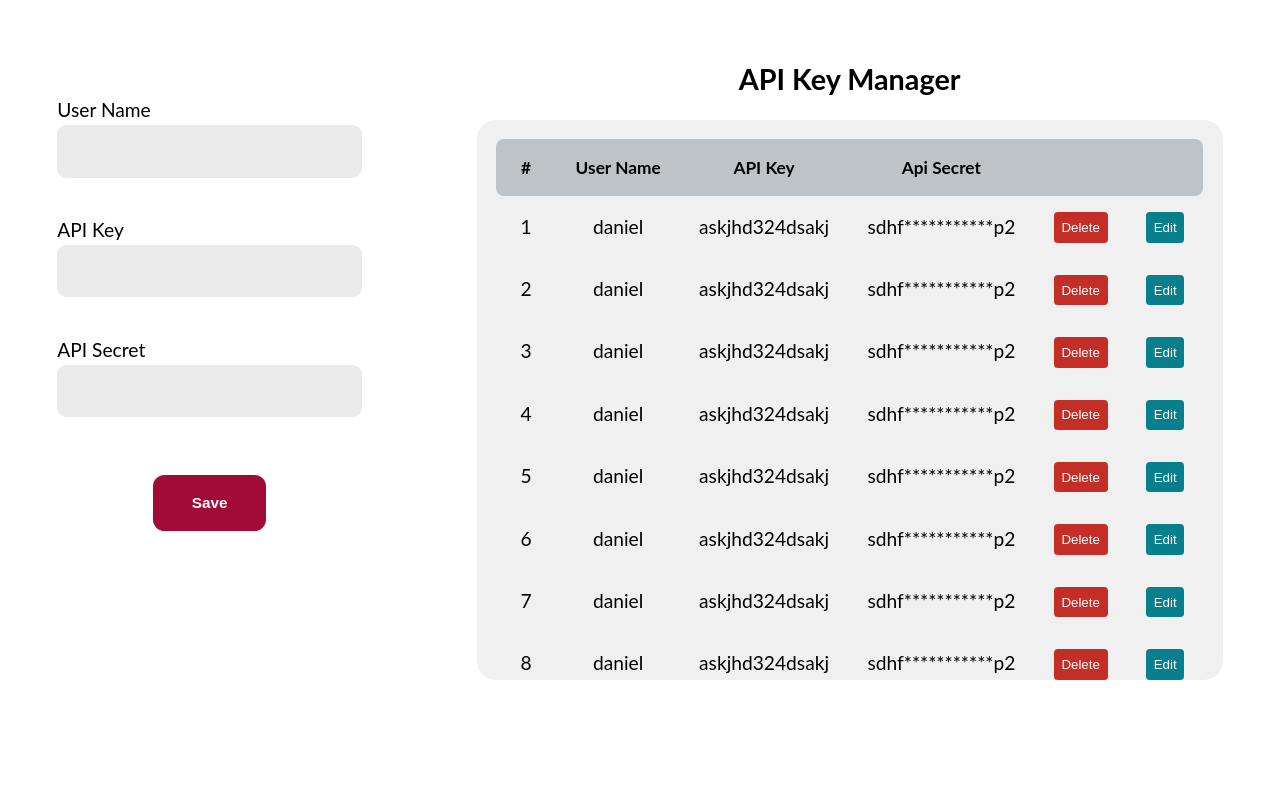
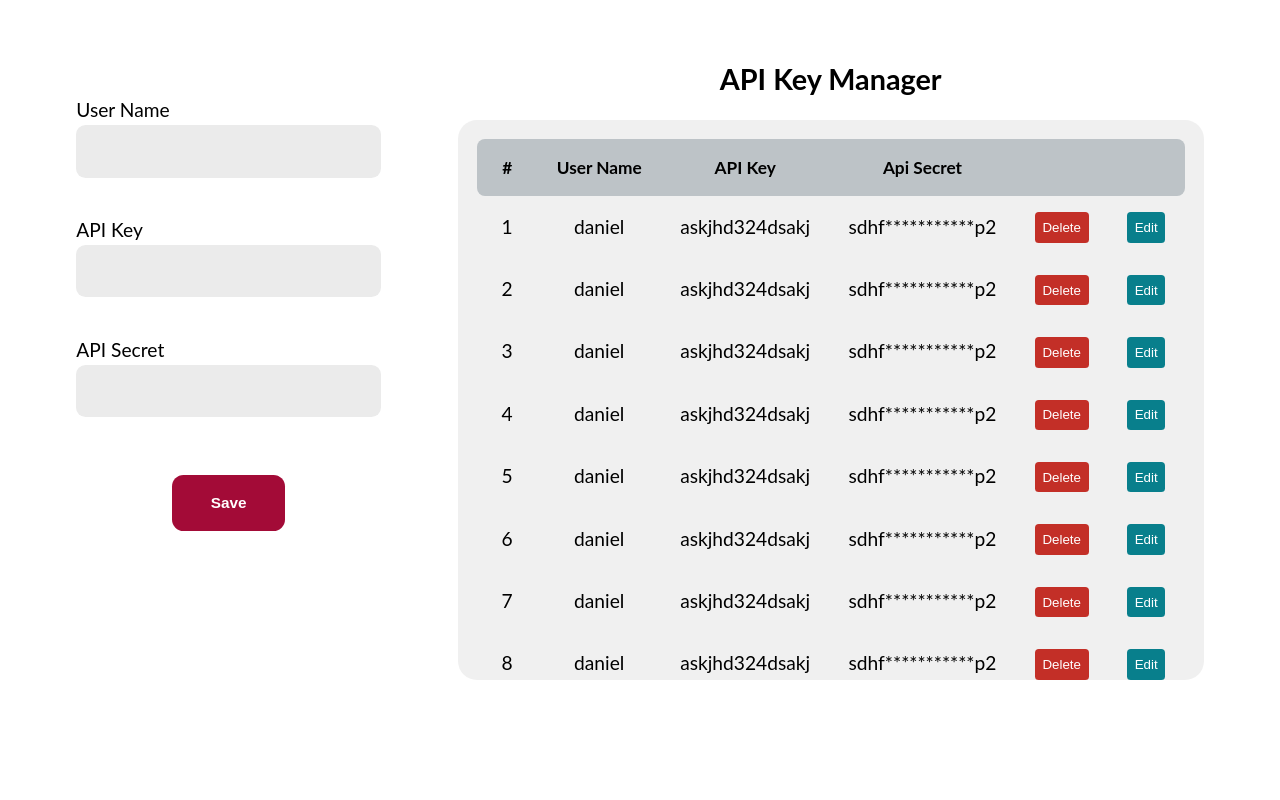
Before and after one commit to Ehsan-c137/FrontEnd-Mentorship, a website: page Frontend-Mentorship-Challenge-05/index.html in a window 1280 px wide. Drawn offline with Linux system fonts and the light colour scheme.

Commit message:
the entire pagePoisition changed

```diff
--- a/Frontend-Mentorship-Challenge-05/css/style.scss
+++ b/Frontend-Mentorship-Challenge-05/css/style.scss
@@ -2,7 +2,7 @@
 
 main {
   display: flex;
-  justify-content: space-around;
+  justify-content: center;
   padding: 3rem 0rem;
   color: white;
   font-family: "Lato", sans-serif;
@@ -12,6 +12,7 @@ main {
   display: flex;
   flex-direction: column;
   text-align: center;
+  margin-right: 4rem;
 }
 #show-api-list {
   text-align: center;
```
Also changed, not shown: Frontend-Mentorship-Challenge-05/css/style.css, 1 other file.
